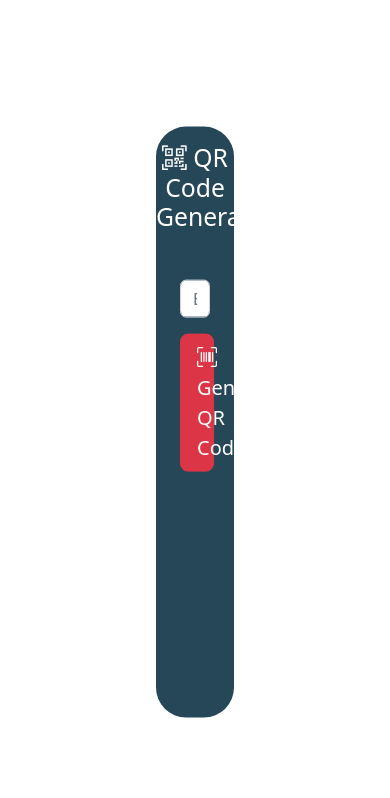
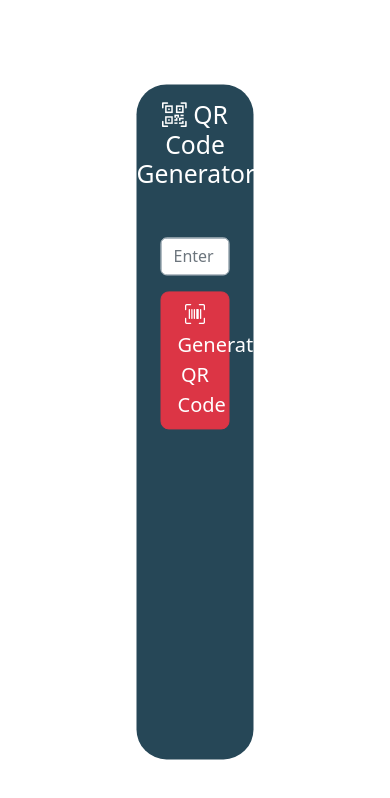
Before and after one commit to 3152109686967334/QR, a plain HTML site: page index.html in a window 390 px wide. Drawn offline with nearby package versions, Linux system fonts and the light colour scheme.

Commit message:
responsive

```diff
--- a/style.css
+++ b/style.css
@@ -29,8 +29,8 @@
   position: absolute;
   top: 50%;
   left: 50%;
-  width: 20vw;
-  height: 70vh;
+  width: 30vw;
+  height: 80vh;
   margin: 0;
   border-radius: 30px;
   transform: translate(-50%, -50%);
```
